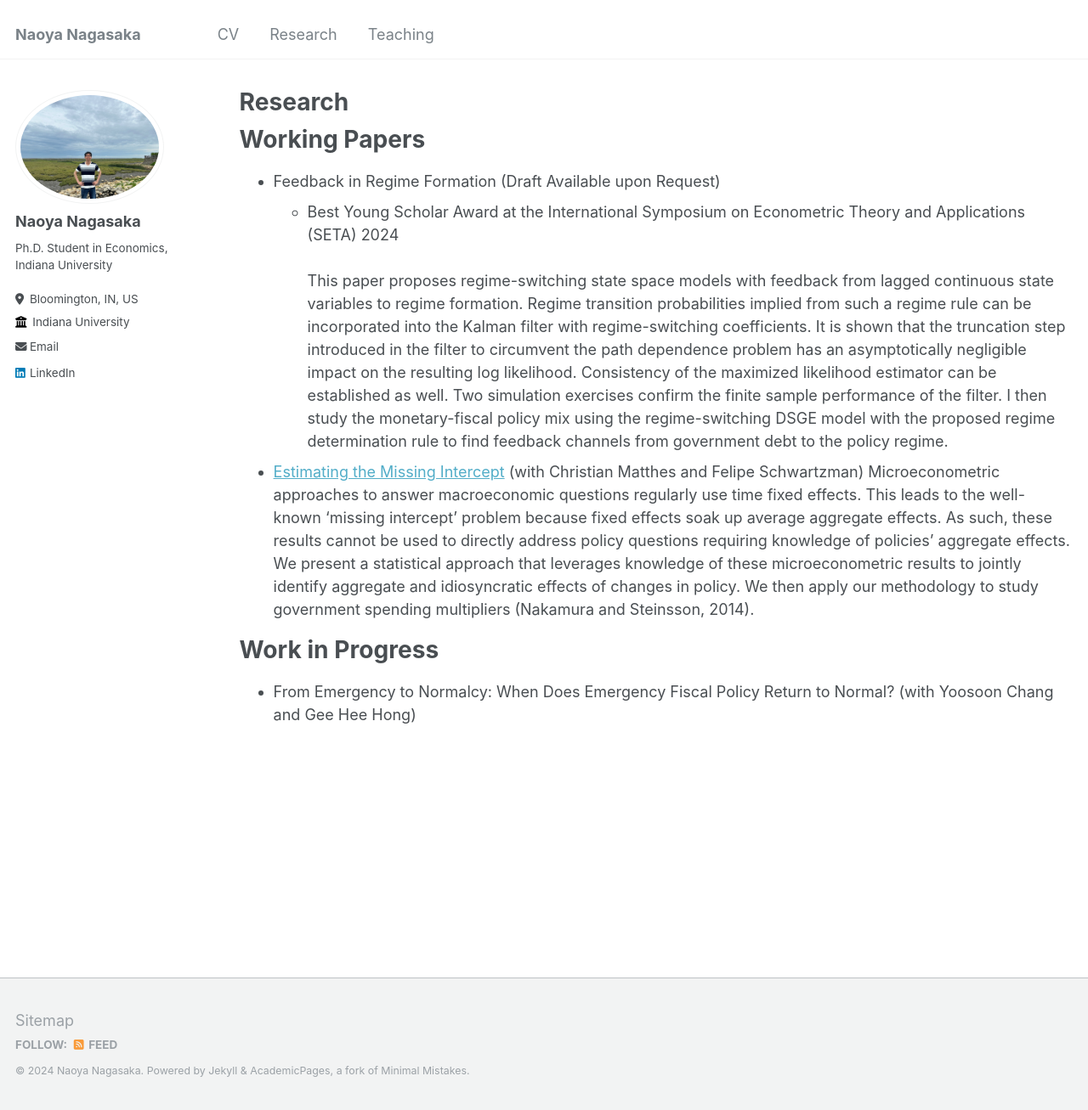
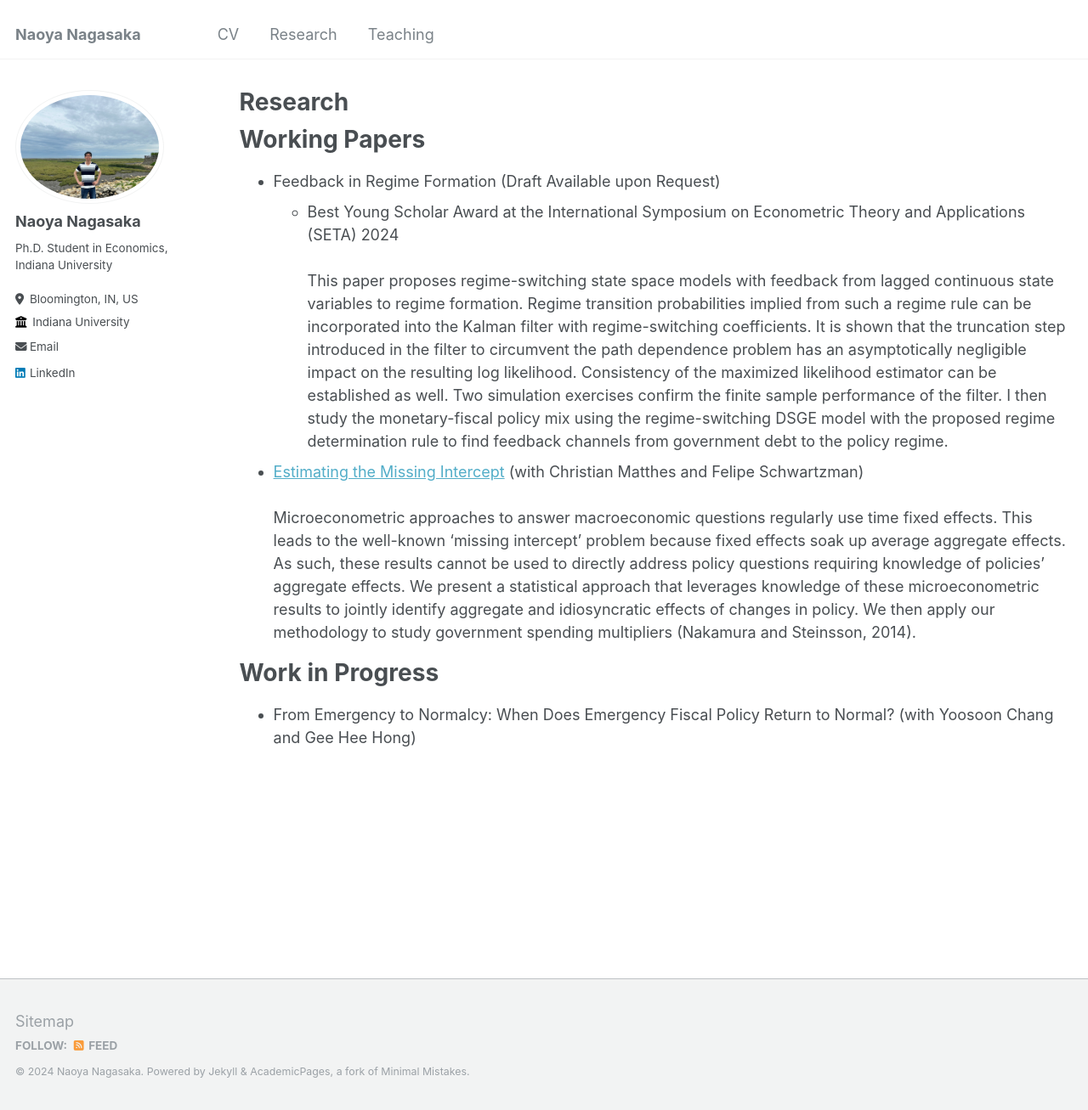
Before and after one commit to naonagas/naonagas.github.io, a Jekyll site: the page built from _pages/research.md, in a window 1280 px wide and 1307 px high. Shown: the whole window at 85% size. Built offline with Jekyll 4.4.1, drawn with Linux system fonts in a browser that asks for light colours.

```diff
--- a/_pages/research.md
+++ b/_pages/research.md
@@ -12,7 +12,7 @@ Working Papers
     - Best Young Scholar Award at the International Symposium on Econometric Theory and Applications (SETA) 2024　<br> <br>
 This paper proposes regime-switching state space models with feedback from lagged continuous state variables to regime formation. Regime transition probabilities implied from such a regime rule can be incorporated into the Kalman filter with regime-switching coefficients. It is shown that the truncation step introduced in the filter to circumvent the path dependence problem has an asymptotically negligible impact on the resulting log likelihood. Consistency of the maximized likelihood estimator can be established as well. Two simulation exercises confirm the finite sample performance of the filter. I then study the monetary-fiscal policy mix using the regime-switching DSGE model with the proposed regime determination rule to find feedback channels from government debt to the policy regime. <br>
 
-- [Estimating the Missing Intercept](https://naonagas.github.io/files/MNS.pdf) (with Christian Matthes and Felipe Schwartzman)
+- [Estimating the Missing Intercept](https://naonagas.github.io/files/MNS.pdf) (with Christian Matthes and Felipe Schwartzman) <br> <br>
 Microeconometric approaches to answer macroeconomic questions regularly use time
 fixed effects. This leads to the well-known ‘missing intercept’ problem because fixed
 effects soak up average aggregate effects. As such, these results cannot be used to directly
```
